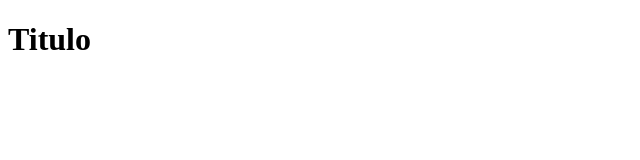
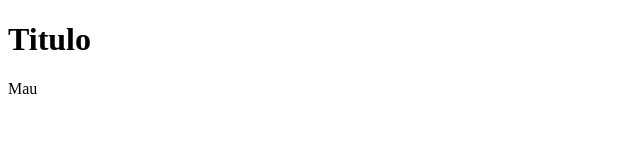
Before and after one commit to LuisMauricioOG/proyectoIntegrador, a plain HTML site: page Inicio/index.html in a window 1280 px wide. Shown: the full height of the page, 0-640 px from the left. Drawn offline with Linux system fonts and the light colour scheme.

Commit message:
Aprendiendo a hacer cambios y subirlos a mi propia rama

```diff
--- a/Inicio/index.html
+++ b/Inicio/index.html
@@ -8,5 +8,7 @@
 </head>
 <body>
     <h1>Titulo</h1>
+
+    <p>Mau</p>
 </body>
 </html>
```
